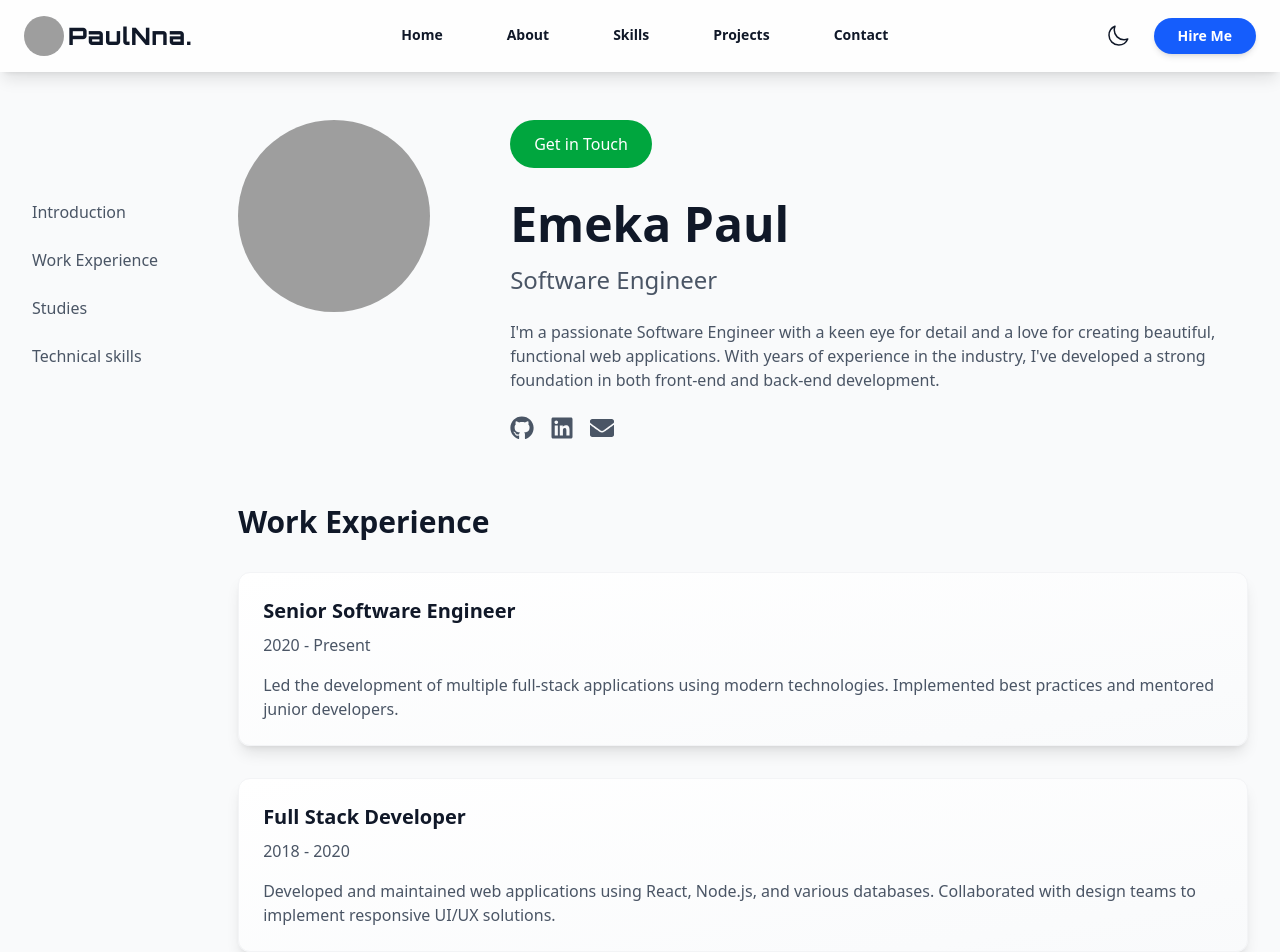
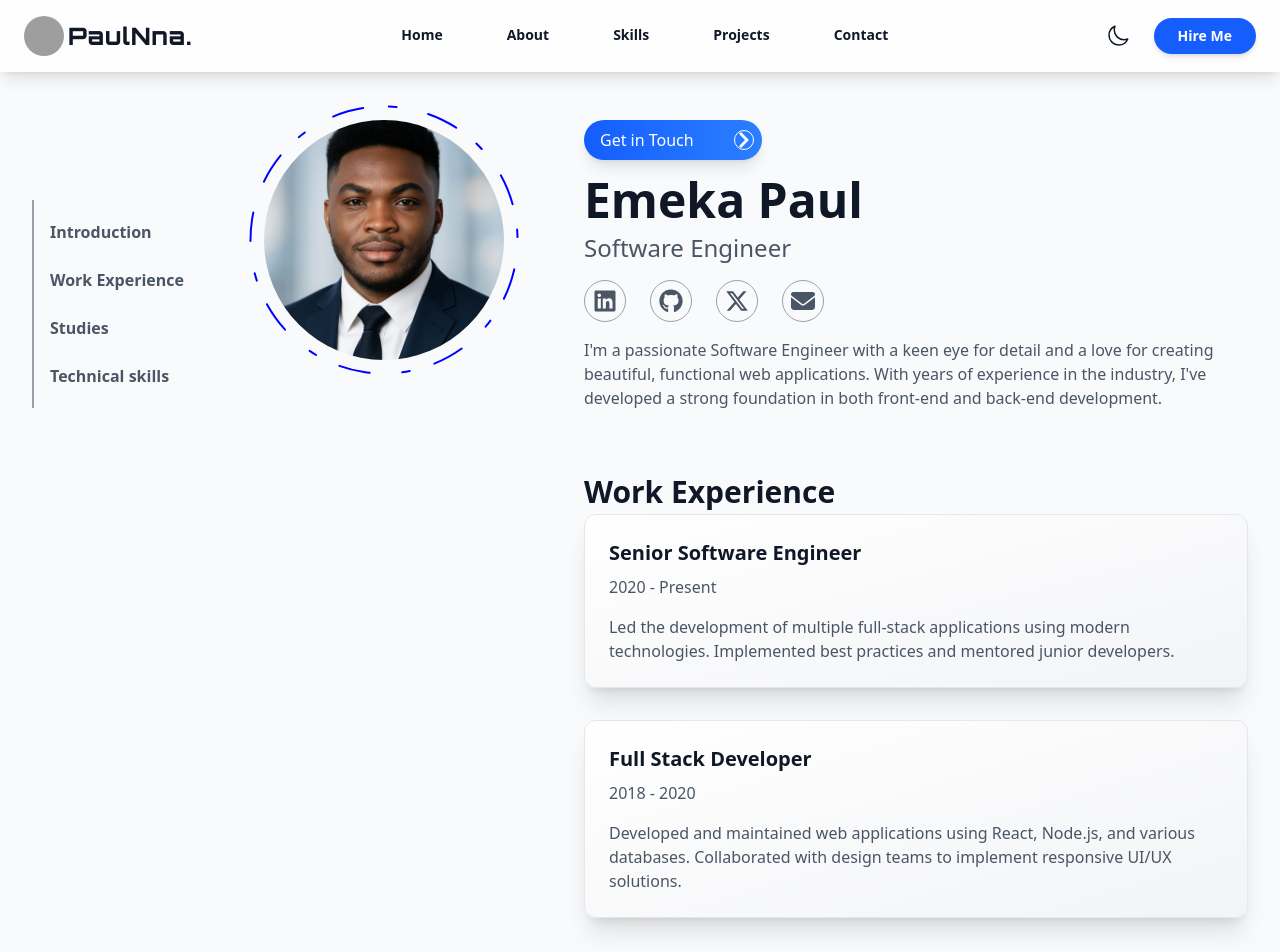
Before and after one commit to Emekapaul/portfolio, a Next.js app: page /about in a window 1280 px wide. Shown: the top 952 px of the page. Built offline with nearby package versions, Linux system fonts and the light colour scheme; grey boxes are pictures that could not be loaded; a web font is replaced by a local one.

Commit message:
Add photo component to about.js component

```diff
--- a/app/about/page.js
+++ b/app/about/page.js
@@ -1,9 +1,27 @@
 "use client";
 
 import { motion } from "framer-motion";
-import Image from "next/image";
 import Link from "next/link";
-import { FaGithub, FaLinkedin, FaEnvelope } from "react-icons/fa";
+import {
+  FaChevronRight,
+  FaHtml5,
+  FaCss3,
+  FaJs,
+  FaPython,
+  FaReact,
+  FaNode,
+  FaGithub,
+  FaDocker,
+  FaAws,
+} from "react-icons/fa";
+import {
+  SiTailwindcss,
+  SiNextdotjs,
+  SiTypescript,
+  SiMongodb,
+} from "react-icons/si";
+import Social from "../components/Social";
+import Photo from "../components/Photo";
 
 const sideNavItems = [
   { title: "Introduction", href: "#introduction" },
@@ -15,21 +33,36 @@ const sideNavItems = [
 export default function About() {
   return (
     <main className="min-h-screen">
-      <div className="container mx-auto pt-30 section-padding">
-        <div className="flex flex-col lg:flex-row gap-20 relative">
-          {/* Side Navigation */}
+      <div className="container mx-auto pt-20 md:pt-30 section-padding">
+        <div className="flex flex-col lg:flex-row gap-10 lg:gap-20 relative">
+          {/* Side Navigation - Mobile Version */}
+          <div className="lg:hidden mb-4">
+            <nav className="flex overflow-x-auto gap-4 pb-2">
+              {sideNavItems.map((item, index) => (
+                <Link
+                  key={index}
+                  href={item.href}
+                  className="whitespace-nowrap px-4 py-2 bg-gray-100 dark:bg-gray-800 rounded-full text-sm font-medium text-gray-600 dark:text-gray-300 hover:text-blue-600 dark:hover:text-blue-400 transition-all duration-300"
+                >
+                  {item.title}
+                </Link>
+              ))}
+            </nav>
+          </div>
+
+          {/* Side Navigation - Desktop Version */}
           <motion.aside
             initial={{ opacity: 0, x: -20 }}
             animate={{ opacity: 1, x: 0 }}
             transition={{ duration: 0.5 }}
-            className="hidden lg:block lg:sticky lg:top-50 h-fit"
+            className="hidden lg:block lg:sticky lg:top-50 h-fit border-l-2 py-5 pl-4 border-gray-400 dark:border-gray-400"
           >
             <nav className="space-y-6">
               {sideNavItems.map((item, index) => (
                 <Link
                   key={index}
                   href={item.href}
-                  className="block text-gray-600 dark:text-gray-300 hover:text-blue-600 dark:hover:text-blue-400 transition-colors"
+                  className="block font-bold text-gray-600 dark:text-gray-300 hover:text-blue-600 dark:hover:text-blue-400 transition-all duration-300 hover:translate-x-1"
                 >
                   {item.title}
                 </Link>
@@ -40,74 +73,60 @@ export default function About() {
           {/* Main Content */}
           <div className="flex-1">
             {/* Profile Section */}
+            <div className="flex flex-col items-center md:flex-row md:items-start gap-6 md:gap-8 lg:gap-20">
+              {/* Profile Image */}
+              <motion.div
+                initial={{ opacity: 0, y: -20 }}
+                animate={{ opacity: 1, y: 0 }}
+                transition={{ duration: 0.8 }}
+                className="md:sticky md:top-30"
+              >
+                <Photo
+                  containerStyles="relative w-72 h-72 md:w-60 md:h-60"
+                  imageSize="(max-width: 767px) 288px, 240px"
+                />
+              </motion.div>
+
+              {/* Profile Info */}
+              <div className="flex-1 text-justify md:text-left">
+                <section className="mb-12 md:mb-16">
                   <motion.div
                     initial={{ opacity: 0, y: 20 }}
-              animate={{ opacity: 1, y: 0 }}
+                    whileInView={{ opacity: 1, y: 0 }}
                     transition={{ duration: 0.8 }}
-              className="mb-16"
+                    viewport={{ once: true }}
                   >
-              <div className="flex flex-col md:flex-row items-start gap-8 lg:gap-20">
-                {/* Profile Image */}
-                <div className="relative w-48 h-48">
-                  <Image
-                    src="/assets/images/photo.jpg"
-                    alt="Profile"
-                    fill
-                    className="rounded-full object-cover"
-                  />
-                </div>
-
-                {/* Profile Info */}
-                <div className="flex-1">
                     <Link
                       href="/contact"
-                    className="inline-block mb-8 px-6 py-3 bg-green-600 hover:bg-green-700 text-white rounded-full transition-colors"
+                      className="group flex items-center gap-4 md:gap-10 w-fit mx-auto md:mx-0 mb-4 mt-4 md:mt-0 pl-4 pr-2 py-2 bg-gradient-to-r from-blue-600 to-blue-500 hover:from-blue-700 hover:to-blue-800 dark:from-blue-500 dark:to-blue-600 dark:hover:from-blue-600 dark:hover:to-blue-700 text-white rounded-full transition-all duration-300 shadow-lg hover:shadow-xl hover:-translate-y-0.5"
                     >
                       Get in Touch
+                      <FaChevronRight
+                        size={20}
+                        className="border border-white rounded-full group-hover:translate-x-1 transition-transform duration-300"
+                      />
                     </Link>
-
-                  <h1 className="text-5xl font-bold mb-4">Emeka Paul</h1>
-                  <h2 className="text-2xl text-gray-600 dark:text-gray-400 mb-6">
+                    <h1 className="text-center md:text-left text-3xl sm:text-4xl md:text-5xl font-bold mb-1 md:mb-2">
+                      Emeka Paul
+                    </h1>
+                    <h2 className="text-center md:text-left text-xl sm:text-2xl text-gray-600 dark:text-gray-400 mb-4">
                       Software Engineer
                     </h2>
 
-                  <p className="text-gray-600 dark:text-gray-300 mb-6">
+                    {/* Social Links */}
+                    <Social
+                      containerStyles="flex gap-6 justify-center md:justify-start mb-4"
+                      iconStyles="text-gray-600 dark:text-gray-300 hover:text-gray-800 dark:hover:text-gray-200 border border-gray-400 dark:border-gray-700 rounded-full hover:bg-gray-200 dark:hover:bg-gray-700 p-2 transition-colors duration-300"
+                    />
+                    <p className="text-gray-600 dark:text-gray-300 mb-6 px-6 md:pr-6 md:pl-0">
                       I'm a passionate Software Engineer with a keen eye for
                       detail and a love for creating beautiful, functional web
-                    applications. With years of experience in the industry, I've
-                    developed a strong foundation in both front-end and back-end
-                    development.
+                      applications. With years of experience in the industry,
+                      I've developed a strong foundation in both front-end and
+                      back-end development.
                     </p>
-
-                  {/* Social Links */}
-                  <div className="flex gap-4">
-                    <a
-                      href="https://github.com/yourusername"
-                      target="_blank"
-                      rel="noopener noreferrer"
-                      className="text-gray-600 dark:text-gray-400 hover:text-blue-600 dark:hover:text-blue-400"
-                    >
-                      <FaGithub size={24} />
-                    </a>
-                    <a
-                      href="https://linkedin.com/in/yourusername"
-                      target="_blank"
-                      rel="noopener noreferrer"
-                      className="text-gray-600 dark:text-gray-400 hover:text-blue-600 dark:hover:text-blue-400"
-                    >
-                      <FaLinkedin size={24} />
-                    </a>
-                    <a
-                      href="mailto:your.email@example.com"
-                      className="text-gray-600 dark:text-gray-400 hover:text-blue-600 dark:hover:text-blue-400"
-                    >
-                      <FaEnvelope size={24} />
-                    </a>
-                  </div>
-                </div>
-              </div>
                   </motion.div>
-
+                </section>
                 {/* Work Experience Section */}
                 <section id="experience" className="mb-16">
                   <motion.div
@@ -116,9 +135,9 @@ export default function About() {
                     transition={{ duration: 0.8 }}
                     viewport={{ once: true }}
                   >
-                <h2 className="text-3xl font-bold mb-8">Work Experience</h2>
+                    <h2 className="text-3xl font-bold mb-1">Work Experience</h2>
                     <div className="space-y-8">
-                  <div className="bg-gradient-to-br from-white to-gray-50 dark:from-gray-800 dark:to-gray-900 p-6 rounded-xl shadow-lg border border-gray-100 dark:border-gray-700">
+                      <div className="bg-gradient-to-br from-white to-gray-100 dark:from-gray-800 dark:to-gray-900 p-6 rounded-xl shadow-xl border border-gray-200 dark:border-gray-700">
                         <h3 className="text-xl font-bold mb-2">
                           Senior Software Engineer
                         </h3>
@@ -126,13 +145,13 @@ export default function About() {
                           2020 - Present
                         </p>
                         <p className="text-gray-600 dark:text-gray-300">
-                      Led the development of multiple full-stack applications
-                      using modern technologies. Implemented best practices and
-                      mentored junior developers.
+                          Led the development of multiple full-stack
+                          applications using modern technologies. Implemented
+                          best practices and mentored junior developers.
                         </p>
                       </div>
 
-                  <div className="bg-gradient-to-br from-white to-gray-50 dark:from-gray-800 dark:to-gray-900 p-6 rounded-xl shadow-lg border border-gray-100 dark:border-gray-700">
+                      <div className="bg-gradient-to-br from-white to-gray-100 dark:from-gray-800 dark:to-gray-900 p-6 rounded-xl shadow-xl border border-gray-200 dark:border-gray-700">
                         <h3 className="text-xl font-bold mb-2">
                           Full Stack Developer
                         </h3>
@@ -141,8 +160,8 @@ export default function About() {
                         </p>
                         <p className="text-gray-600 dark:text-gray-300">
                           Developed and maintained web applications using React,
-                      Node.js, and various databases. Collaborated with design
-                      teams to implement responsive UI/UX solutions.
+                          Node.js, and various databases. Collaborated with
+                          design teams to implement responsive UI/UX solutions.
                         </p>
                       </div>
                     </div>
@@ -157,8 +176,8 @@ export default function About() {
                     transition={{ duration: 0.8 }}
                     viewport={{ once: true }}
                   >
-                <h2 className="text-3xl font-bold mb-8">Education</h2>
-                <div className="bg-gradient-to-br from-white to-gray-50 dark:from-gray-800 dark:to-gray-900 p-6 rounded-xl shadow-lg border border-gray-100 dark:border-gray-700">
+                    <h2 className="text-3xl font-bold mb-1">Education</h2>
+                    <div className="bg-gradient-to-br from-white to-gray-100 dark:from-gray-800 dark:to-gray-900 p-6 rounded-xl shadow-xl border border-gray-200 dark:border-gray-700">
                       <h3 className="text-xl font-bold mb-2">
                         Bachelor of Science in Computer Science
                       </h3>
@@ -177,8 +196,10 @@ export default function About() {
                     transition={{ duration: 0.8 }}
                     viewport={{ once: true }}
                   >
-                <h2 className="text-3xl font-bold mb-8">Technical Skills</h2>
-                <div className="grid grid-cols-1 md:grid-cols-2 lg:grid-cols-3 gap-6">
+                    <h2 className="text-3xl font-bold mb-2">
+                      Technical Skills
+                    </h2>
+                    <div className="grid grid-cols-1 md:grid-cols-2 xl:grid-cols-3 gap-6">
                       {/* Frontend */}
                       <div className="bg-gradient-to-br from-white to-gray-50 dark:from-gray-800 dark:to-gray-900 p-6 rounded-xl shadow-lg border border-gray-100 dark:border-gray-700">
                         <h3 className="text-xl font-bold mb-4">Frontend</h3>
@@ -203,7 +224,9 @@ export default function About() {
 
                       {/* Tools & Others */}
                       <div className="bg-gradient-to-br from-white to-gray-50 dark:from-gray-800 dark:to-gray-900 p-6 rounded-xl shadow-lg border border-gray-100 dark:border-gray-700">
-                    <h3 className="text-xl font-bold mb-4">Tools & Others</h3>
+                        <h3 className="text-xl font-bold mb-4">
+                          Tools & Others
+                        </h3>
                         <ul className="space-y-2 text-gray-600 dark:text-gray-300">
                           <li>Git / GitHub</li>
                           <li>Docker</li>
@@ -217,6 +240,8 @@ export default function About() {
               </div>
             </div>
           </div>
+        </div>
+      </div>
     </main>
   );
 }
```
Lines whose indentation alone changed are shown as unchanged.
